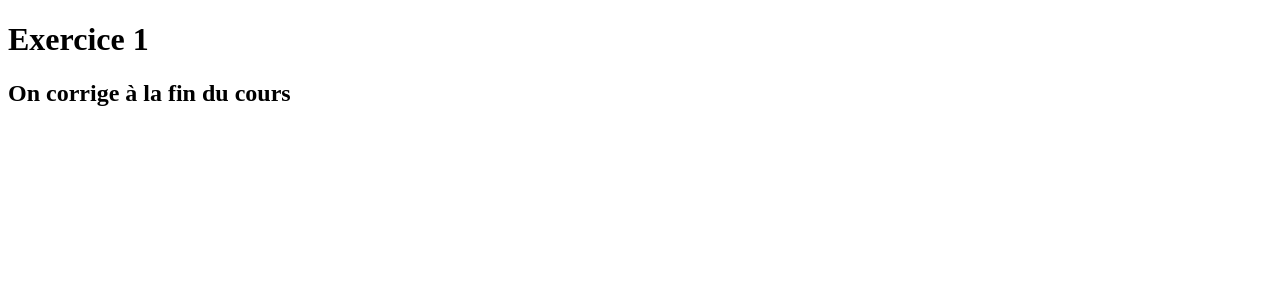
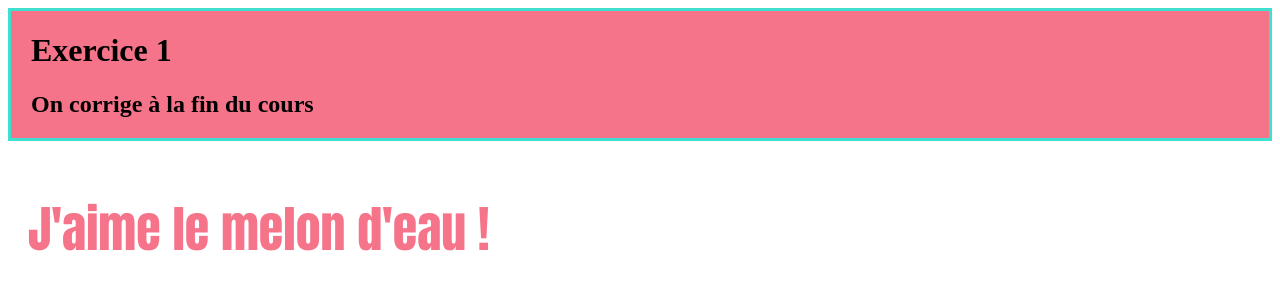
Before and after one commit to xKimA/Veille-Exercice-1, a plain HTML site: page index.html in a window 1280 px wide. Drawn offline with Linux system fonts and the light colour scheme.

Commit message:
A- Bon ajout de couleur header et texte main

```diff
--- a/css/style.css
+++ b/css/style.css
@@ -1,3 +1,18 @@
-header, main, footer {
-    border: 1px solid yellow;
+header{
+    border: 3px solid turquoise;
+    background-color:rgb(245, 116, 137);
 }
+
+header h1, h2{
+    margin-left:20px;
+}
+
+main{
+    font-family:Impact, Haettenschweiler, 'Arial Narrow Bold', sans-serif;
+    font-size:50px;
+    color:rgb(245, 116, 137);
+}
+
+main p{
+    margin-left:20px;
+}
--- a/index.html
+++ b/index.html
@@ -4,6 +4,7 @@
     <meta charset="UTF-8">
     <meta name="viewport" content="width=<device-width>, initial-scale=1.0">
     <meta http-equiv="X-UA-Compatible" content="ie=edge">
+    <link rel="stylesheet" type="text/css" href="css/style.css">
     <title>Document</title>
 </head>
 <body>
@@ -11,8 +12,9 @@
             <h1>Exercice 1</h1>
             <h2>On corrige à la fin du cours</h2>
     </header>
+
         <main>
-
+            <p>J'aime le melon d'eau !</p>
         </main>
 
         <footer></footer>
```
